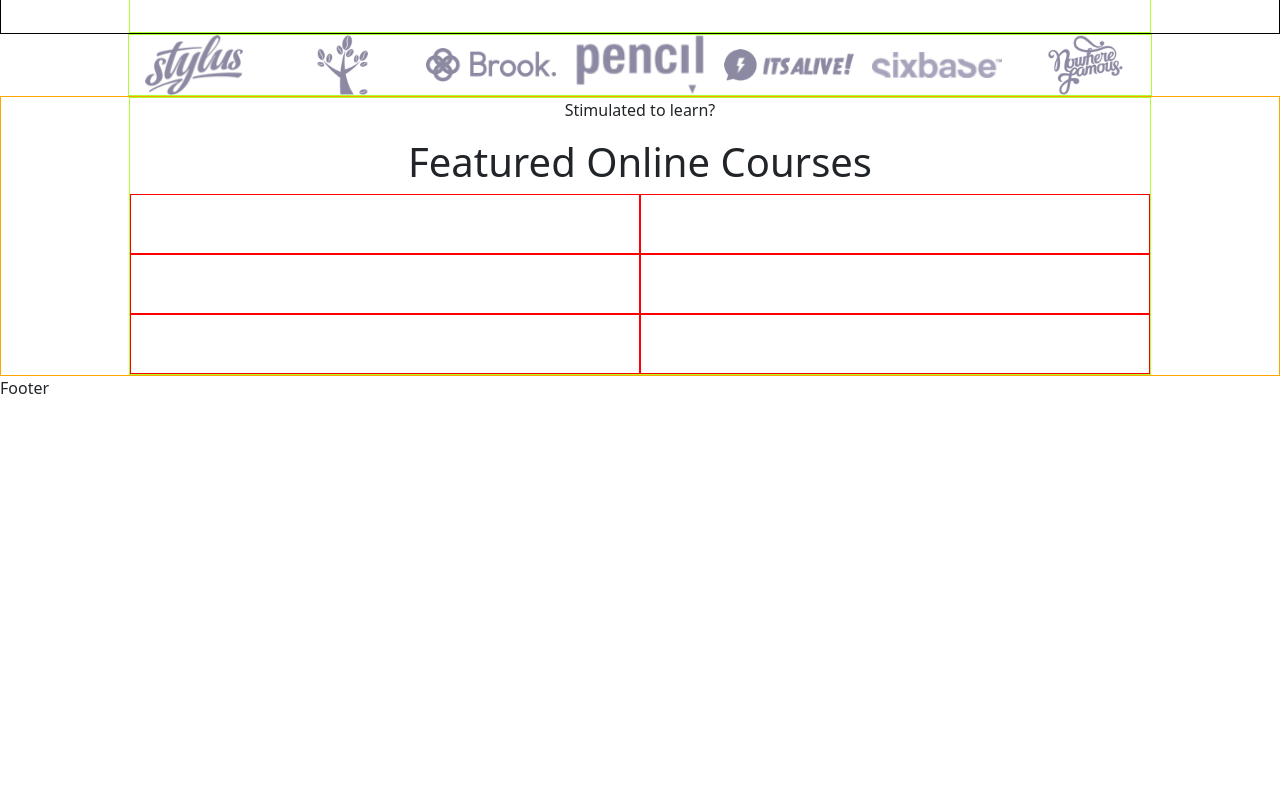
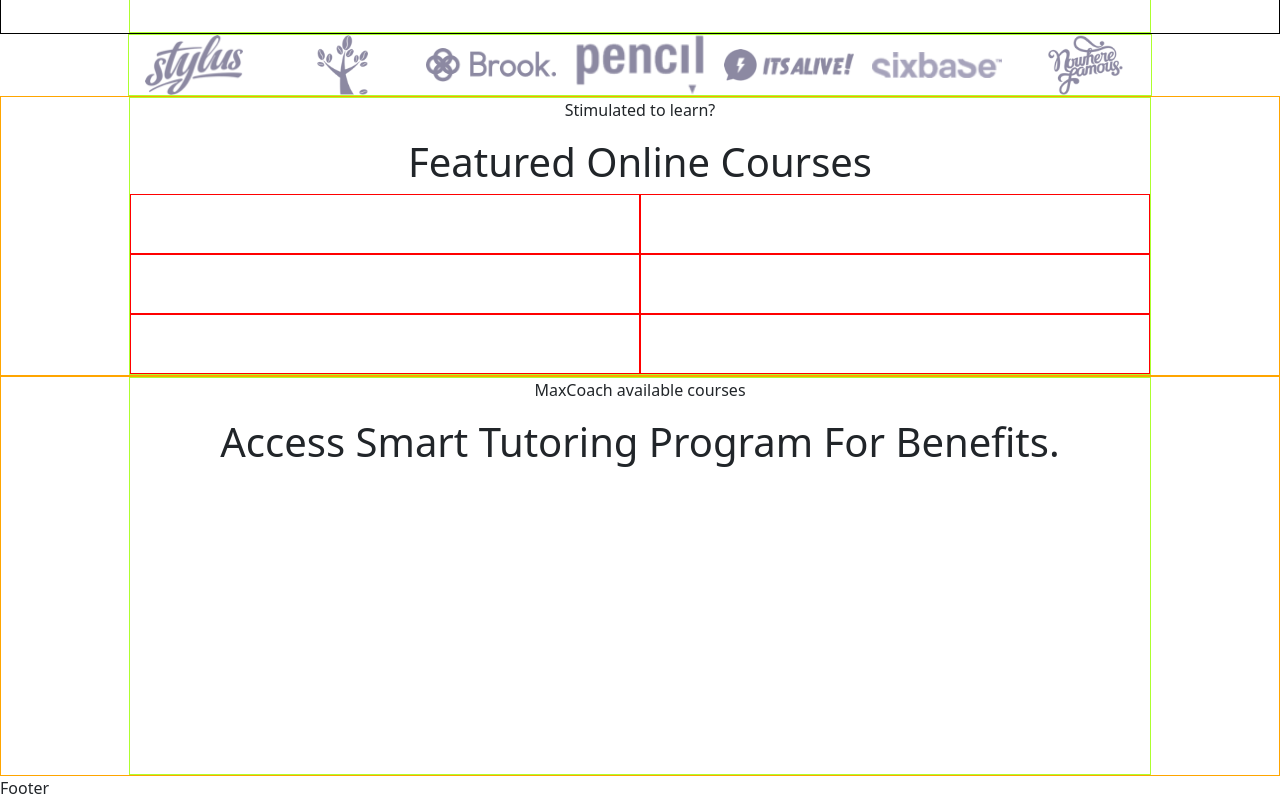
Before and after one commit to manuelcamaioni/proj-html-vuejs, a Vue app: page / in a window 1280 px wide. Shown: the part 326-1126 px from the top of the page. Before the commit the page ends 800 px from the top, so only its background shows below. Built offline with nearby package versions, Linux system fonts and the light colour scheme.

Commit message:
added tutoring section

```diff
--- a/src/components/HeaderComponents/HeaderHero.vue
+++ b/src/components/HeaderComponents/HeaderHero.vue
@@ -2,9 +2,9 @@
     <div class="hero">
         <div class="my-container h-100">
             <div class="container h-100">
-                <div class="row h-100 m-0">
-                    <div class="col-5 p-0"></div>
-                    <div class="col-7 p-0"></div>
+                <div class="row h-100">
+                    <div class="col-5"></div>
+                    <div class="col-7"></div>
                 </div>
             </div>
         </div>
--- a/src/components/MainApp.vue
+++ b/src/components/MainApp.vue
@@ -1,14 +1,16 @@
 <template>
     <main>
         <CoursesMain />
+        <TutoringMain />
     </main>
 </template>
 
 <script>
 import CoursesMain from "./MainComponents/CoursesMain.vue";
+import TutoringMain from "./MainComponents/TutoringMain.vue";
 export default {
     components: {
-        CoursesMain,
+        CoursesMain, TutoringMain
     }
 }
 </script>
--- a/src/components/MainComponents/CoursesMain.vue
+++ b/src/components/MainComponents/CoursesMain.vue
@@ -26,17 +26,6 @@ export default {
 </script>
 
 <style lang="scss" scoped>
-article.hero {
-
-    border: 1px solid orange;
-
-    hgroup {
-        display: flex;
-        flex-direction: column;
-        align-items: center;
-        justify-content: center;
-    }
-
 div.courses-list {
     width: 100%;
 
@@ -46,5 +35,4 @@ article.hero {
         border: 1px solid red;
     }
 }
-}
 </style>
--- /dev/null
+++ b/src/components/MainComponents/TutoringMain.vue
@@ -0,0 +1,29 @@
+<template>
+    <article class="hero">
+        <div class="my-container h-100">
+            <hgroup>
+                <p>MaxCoach available courses</p>
+                <h1>Access <span>Smart Tutoring</span> Program For Benefits.</h1>
+            </hgroup>
+            <div class="container">
+                <div class="row">
+                    <div class="col"></div>
+                    <div class="col"></div>
+                    <div class="col"></div>
+                </div>
+            </div>
+        </div>
+    </article>
+</template>
+
+<script>
+export default {
+
+}
+</script>
+
+<style lang="scss" scoped>
+article.hero {
+    height: 400px;
+}
+</style>
--- a/src/styles/general.scss
+++ b/src/styles/general.scss
@@ -9,3 +9,21 @@ ul {
     padding: 0;
     margin: 0;
 }
+
+article.hero {
+    border: 1px solid orange;
+}
+
+.col,
+.row,
+.container {
+    padding: 0;
+    margin: 0;
+}
+
+hgroup {
+    display: flex;
+    flex-direction: column;
+    align-items: center;
+    justify-content: center;
+}
```
Lines whose indentation alone changed are shown as unchanged.
